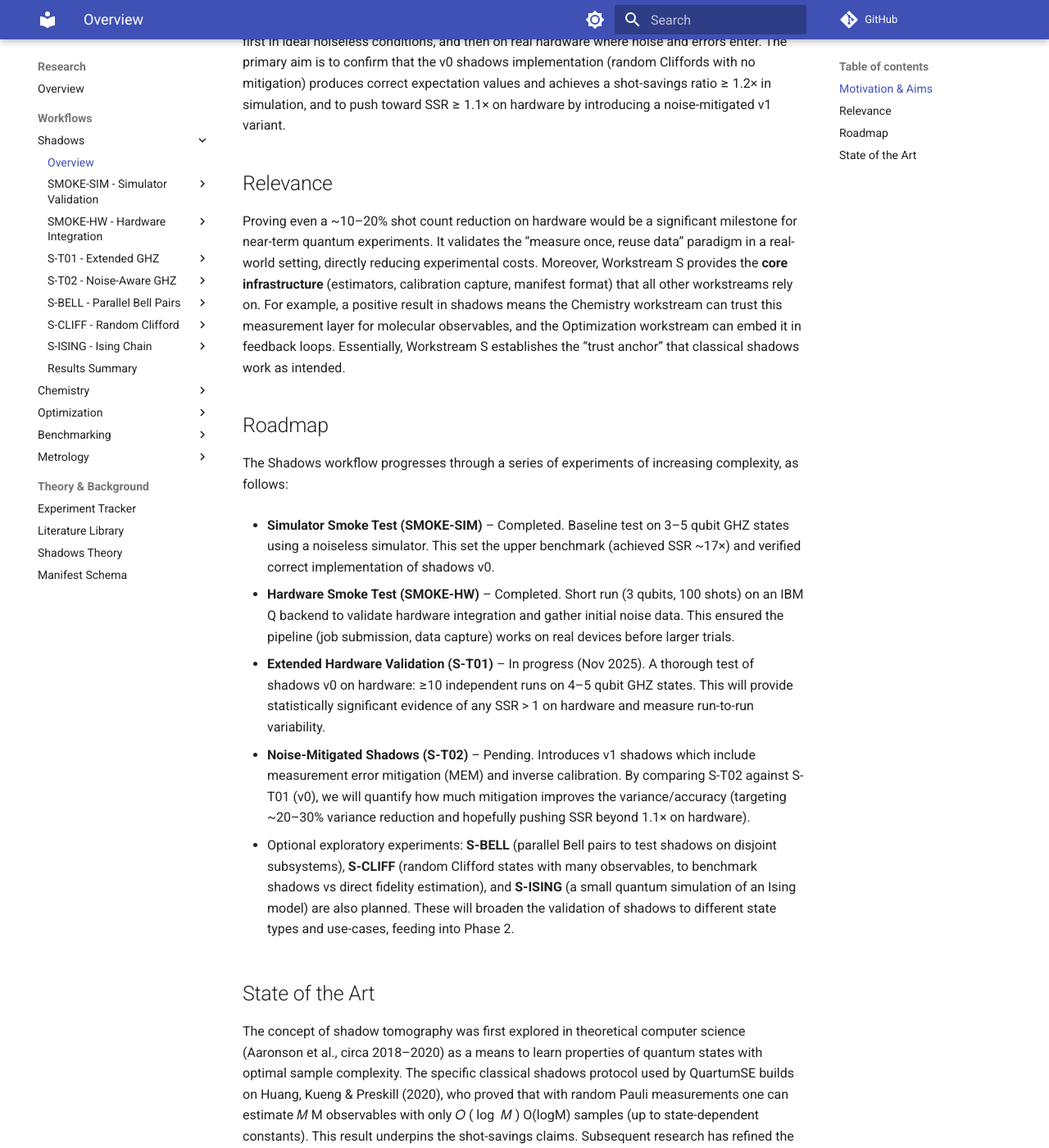
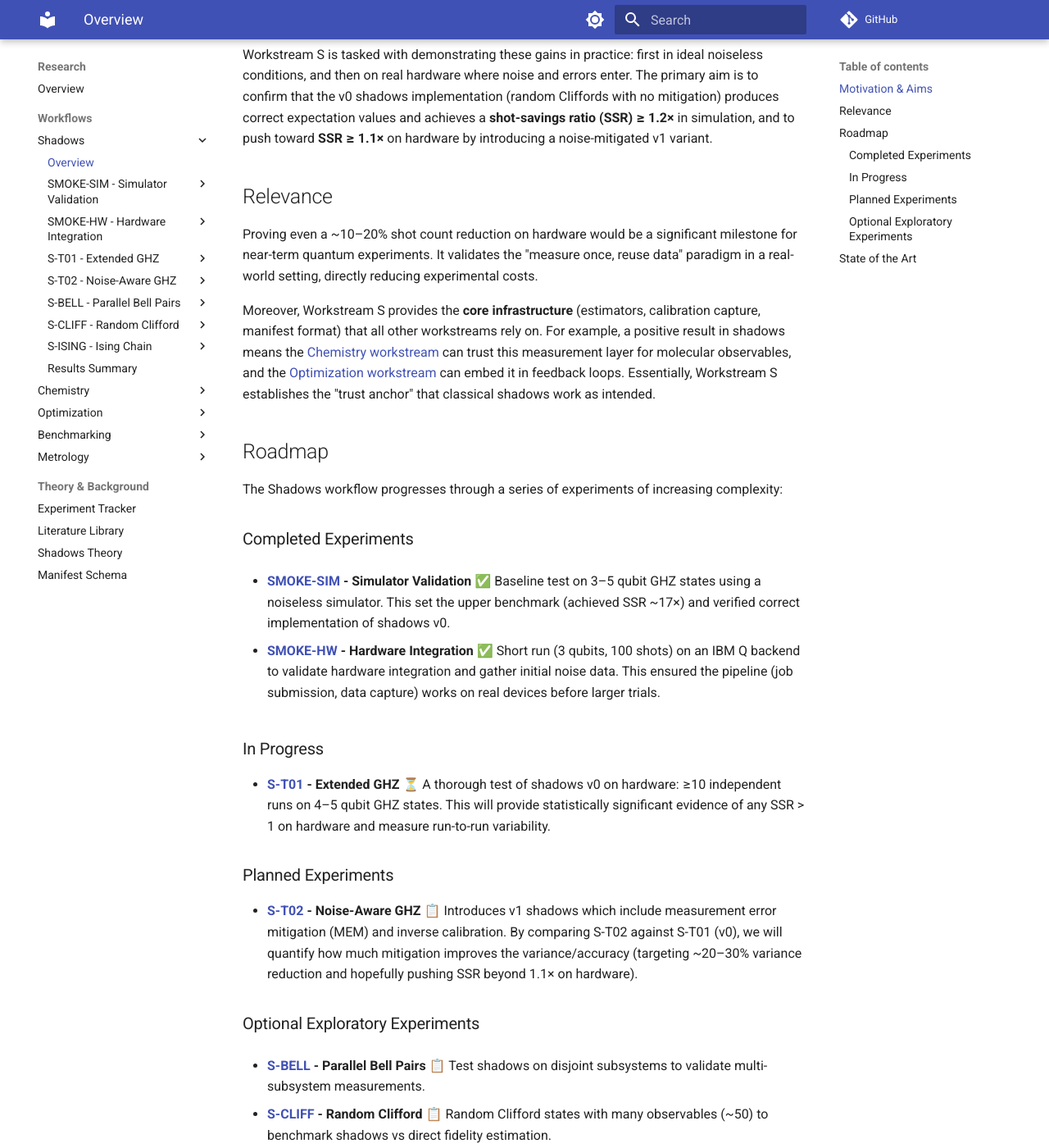
Before and after one commit to QuartumSE/quartumse-internal, an MkDocs documentation site: the page built from docs/research/workflows/shadows-overview.md, in a window 1280 px wide and 1400 px high, scrolled down 436 px. Shown: the whole window at 82% size. Built offline with MkDocs 1.6.1 and Material for MkDocs 9.7.7, drawn with Linux system fonts in a browser that asks for light colours; comment, search, counter and statistics services are not loaded; some of the changed text lies outside the part shown.

Commit message:
Improve Shadows workstream overview formatting and add experiment links
- Fixed broken mathematical notation (O(log M) instead of multi-line formatting)
- Added links to all mentioned experiments (SMOKE-SIM, SMOKE-HW, S-T01, S-T02, S-BELL, S-CLIFF, S-ISING)
- Added cross-references to Chemistry and Optimization workstreams
- Reorganized Roadmap with subsections: Completed, In Progress, Planned, Optional
- Improved State of the Art section with bullet points for better readability
- Enhanced formatting and paragraph structure throughout

🤖 Generated with [Claude Code](https://claude.com/claude-code)

Co-Authored-By: Claude <noreply@anthropic.com>

```diff
--- a/docs/research/workflows/shadows-overview.md
+++ b/docs/research/workflows/shadows-overview.md
@@ -1,34 +1,66 @@
 # Shadows Workstream Overview (Workstream S)
 
 ## Motivation & Aims
+
 The Shadows workstream underpins the entire **QuartumSE** research program by validating the classical shadows technique itself.
 
-Classical shadows were introduced as a way to **predict many properties of a quantum state from few measurements**. In theory, using randomized Pauli measurements and classical post-processing, one can estimate an exponential number of observables with sample complexity that grows only logarithmically with the number of observables. This promises huge gains in shot efficiency for diverse tasks. Workstream S is tasked with demonstrating these gains in practice: first in ideal noiseless conditions, and then on real hardware where noise and errors enter. The primary aim is to confirm that the v0 shadows implementation (random Cliffords with no mitigation) produces correct expectation values and achieves a shot-savings ratio ≥ 1.2× in simulation, and to push toward SSR ≥ 1.1× on hardware by introducing a noise-mitigated v1 variant.
+Classical shadows were introduced as a way to **predict many properties of a quantum state from few measurements**. In theory, using randomized Pauli measurements and classical post-processing, one can estimate an exponential number of observables with sample complexity that grows only logarithmically with the number of observables. This promises huge gains in shot efficiency for diverse tasks.
+
+Workstream S is tasked with demonstrating these gains in practice: first in ideal noiseless conditions, and then on real hardware where noise and errors enter. The primary aim is to confirm that the v0 shadows implementation (random Cliffords with no mitigation) produces correct expectation values and achieves a **shot-savings ratio (SSR) ≥ 1.2×** in simulation, and to push toward **SSR ≥ 1.1×** on hardware by introducing a noise-mitigated v1 variant.
 
 ## Relevance
-Proving even a ~10–20% shot count reduction on hardware would be a significant milestone for near-term quantum experiments. It validates the “measure once, reuse data” paradigm in a real-world setting, directly reducing experimental costs. Moreover, Workstream S provides the **core infrastructure** (estimators, calibration capture, manifest format) that all other workstreams rely on. For example, a positive result in shadows means the Chemistry workstream can trust this measurement layer for molecular observables, and the Optimization workstream can embed it in feedback loops. Essentially, Workstream S establishes the “trust anchor” that classical shadows work as intended.
+
+Proving even a ~10–20% shot count reduction on hardware would be a significant milestone for near-term quantum experiments. It validates the "measure once, reuse data" paradigm in a real-world setting, directly reducing experimental costs.
+
+Moreover, Workstream S provides the **core infrastructure** (estimators, calibration capture, manifest format) that all other workstreams rely on. For example, a positive result in shadows means the [Chemistry workstream](../workflows/chemistry-overview.md) can trust this measurement layer for molecular observables, and the [Optimization workstream](../workflows/optimization-overview.md) can embed it in feedback loops. Essentially, Workstream S establishes the "trust anchor" that classical shadows work as intended.
 
 ## Roadmap
-The Shadows workflow progresses through a series of experiments of increasing complexity, as follows:
 
-- **Simulator Smoke Test (SMOKE-SIM)** – Completed. Baseline test on 3–5 qubit GHZ states using a noiseless simulator. This set the upper benchmark (achieved SSR ~17×) and verified correct implementation of shadows v0.
+The Shadows workflow progresses through a series of experiments of increasing complexity:
 
-- **Hardware Smoke Test (SMOKE-HW)** – Completed. Short run (3 qubits, 100 shots) on an IBM Q backend to validate hardware integration and gather initial noise data. This ensured the pipeline (job submission, data capture) works on real devices before larger trials.
+### Completed Experiments
 
-- **Extended Hardware Validation (S-T01)** – In progress (Nov 2025). A thorough test of shadows v0 on hardware: ≥10 independent runs on 4–5 qubit GHZ states. This will provide statistically significant evidence of any SSR > 1 on hardware and measure run-to-run variability.
+- **[SMOKE-SIM](../experiments/S/SMOKE-SIM/01-rationale.md) - Simulator Validation** ✅
+  Baseline test on 3–5 qubit GHZ states using a noiseless simulator. This set the upper benchmark (achieved SSR ~17×) and verified correct implementation of shadows v0.
 
-- **Noise-Mitigated Shadows (S-T02)** – Pending. Introduces v1 shadows which include measurement error mitigation (MEM) and inverse calibration. By comparing S-T02 against S-T01 (v0), we will quantify how much mitigation improves the variance/accuracy (targeting ~20–30% variance reduction and hopefully pushing SSR beyond 1.1× on hardware).
+- **[SMOKE-HW](../experiments/S/SMOKE-HW/01-rationale.md) - Hardware Integration** ✅
+  Short run (3 qubits, 100 shots) on an IBM Q backend to validate hardware integration and gather initial noise data. This ensured the pipeline (job submission, data capture) works on real devices before larger trials.
 
-- Optional exploratory experiments: **S-BELL** (parallel Bell pairs to test shadows on disjoint subsystems), **S-CLIFF** (random Clifford states with many observables, to benchmark shadows vs direct fidelity estimation), and **S-ISING** (a small quantum simulation of an Ising model) are also planned. These will broaden the validation of shadows to different state types and use-cases, feeding into Phase 2.
+### In Progress
+
+- **[S-T01](../experiments/S/S-T01/01-rationale.md) - Extended GHZ** ⏳
+  A thorough test of shadows v0 on hardware: ≥10 independent runs on 4–5 qubit GHZ states. This will provide statistically significant evidence of any SSR > 1 on hardware and measure run-to-run variability.
+
+### Planned Experiments
+
+- **[S-T02](../experiments/S/S-T02/01-rationale.md) - Noise-Aware GHZ** 📋
+  Introduces v1 shadows which include measurement error mitigation (MEM) and inverse calibration. By comparing S-T02 against S-T01 (v0), we will quantify how much mitigation improves the variance/accuracy (targeting ~20–30% variance reduction and hopefully pushing SSR beyond 1.1× on hardware).
+
+### Optional Exploratory Experiments
+
+- **[S-BELL](../experiments/S/S-BELL/01-rationale.md) - Parallel Bell Pairs** 📋
+  Test shadows on disjoint subsystems to validate multi-subsystem measurements.
+
+- **[S-CLIFF](../experiments/S/S-CLIFF/01-rationale.md) - Random Clifford** 📋
+  Random Clifford states with many observables (~50) to benchmark shadows vs direct fidelity estimation.
+
+- **[S-ISING](../experiments/S/S-ISING/01-rationale.md) - Ising Chain** 📋
+  Small quantum simulation of an Ising model to test shadows in dynamics and measure energy & correlators.
+
+These exploratory experiments will broaden the validation of shadows to different state types and use cases, feeding into Phase 2.
 
 ## State of the Art
-The concept of shadow tomography was first explored in theoretical computer science (Aaronson et al., circa 2018–2020) as a means to learn properties of quantum states with optimal sample complexity. The specific classical shadows protocol used by QuartumSE builds on Huang, Kueng & Preskill (2020), who proved that with random Pauli measurements one can estimate
-𝑀
-M observables with only
-𝑂
-(
-log
-⁡
-𝑀
-)
-O(logM) samples (up to state-dependent constants). This result underpins the shot-savings claims. Subsequent research has refined the technique: for example, derandomization strategies by Hadfield et al. (2022) bias the measurements to further improve efficiency for structured problems like chemistry, which informed our later workstreams. On the hardware side, recent studies have begun testing shadows in noisy conditions. Chen et al. (2021) developed robust shadow estimation to handle noise via invertible channels, providing a theoretical foundation for our v1 noise-mitigation approach. Additionally, connecting shadows with benchmarking is an emerging idea – e.g. a 2024 protocol combines shadow tomography with gate set tomography for more efficient RB-like procedures. Workstream S stays abreast of these developments, and in fact S-T02 will be one of the first implementations of a noise-aware shadow protocol on a public quantum device, directly testing the predictions of robust shadows theory.
+
+The concept of shadow tomography was first explored in theoretical computer science (Aaronson et al., circa 2018–2020) as a means to learn properties of quantum states with optimal sample complexity.
+
+The specific classical shadows protocol used by QuartumSE builds on **Huang, Kueng & Preskill (2020)**, who proved that with random Pauli measurements one can estimate M observables with only O(log M) samples (up to state-dependent constants). This result underpins the shot-savings claims.
+
+Subsequent research has refined the technique:
+
+- **Hadfield et al. (2022)** - Derandomization strategies that bias the measurements to further improve efficiency for structured problems like chemistry, which informed our later workstreams.
+
+- **Chen et al. (2021)** - Developed robust shadow estimation to handle noise via invertible channels, providing a theoretical foundation for our v1 noise-mitigation approach.
+
+- **Recent developments (2024)** - Emerging protocols combine shadow tomography with gate set tomography for more efficient randomized benchmarking procedures.
+
+Workstream S stays abreast of these developments, and in fact [S-T02](../experiments/S/S-T02/01-rationale.md) will be one of the first implementations of a noise-aware shadow protocol on a public quantum device, directly testing the predictions of robust shadows theory.
```
